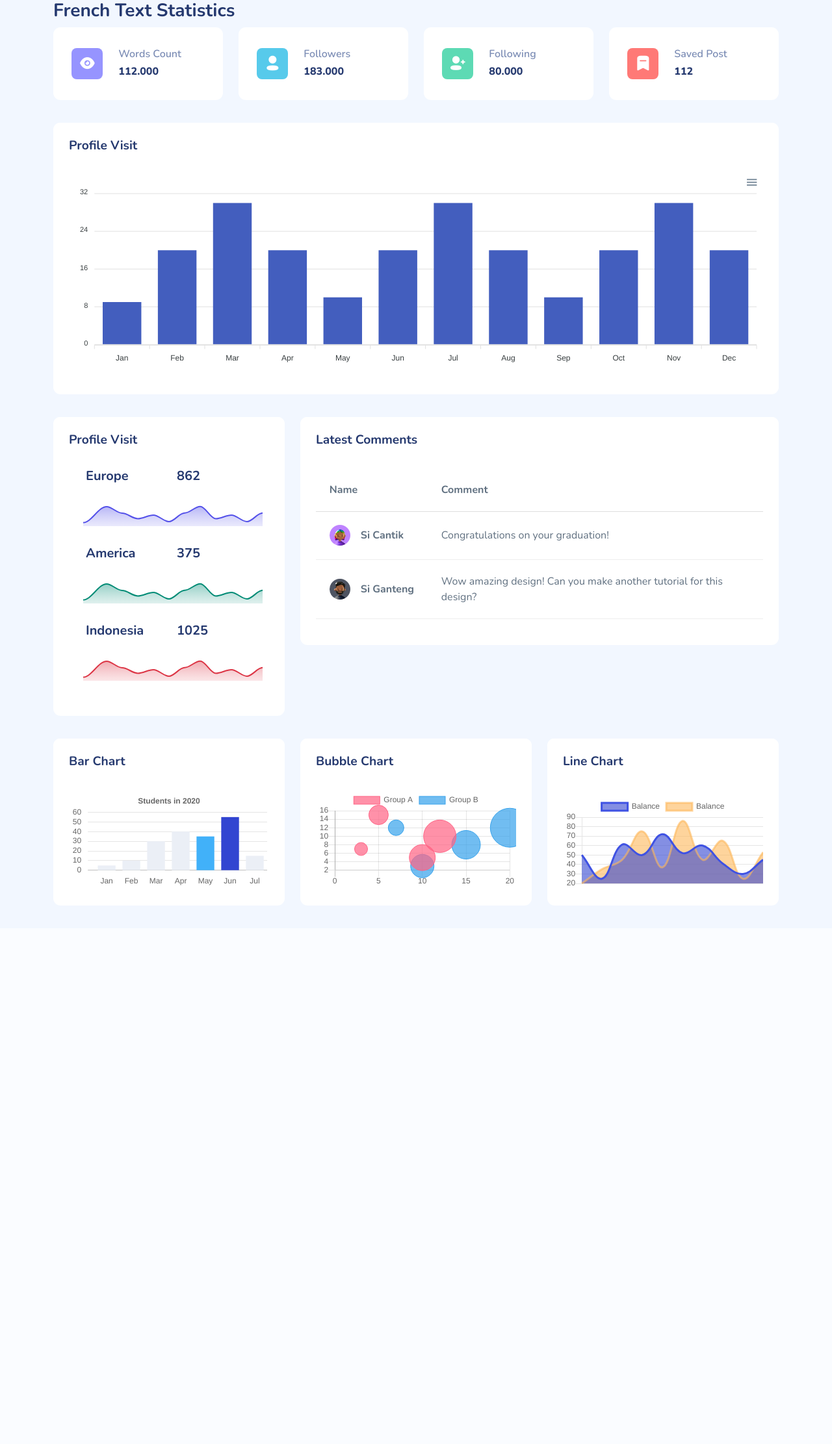
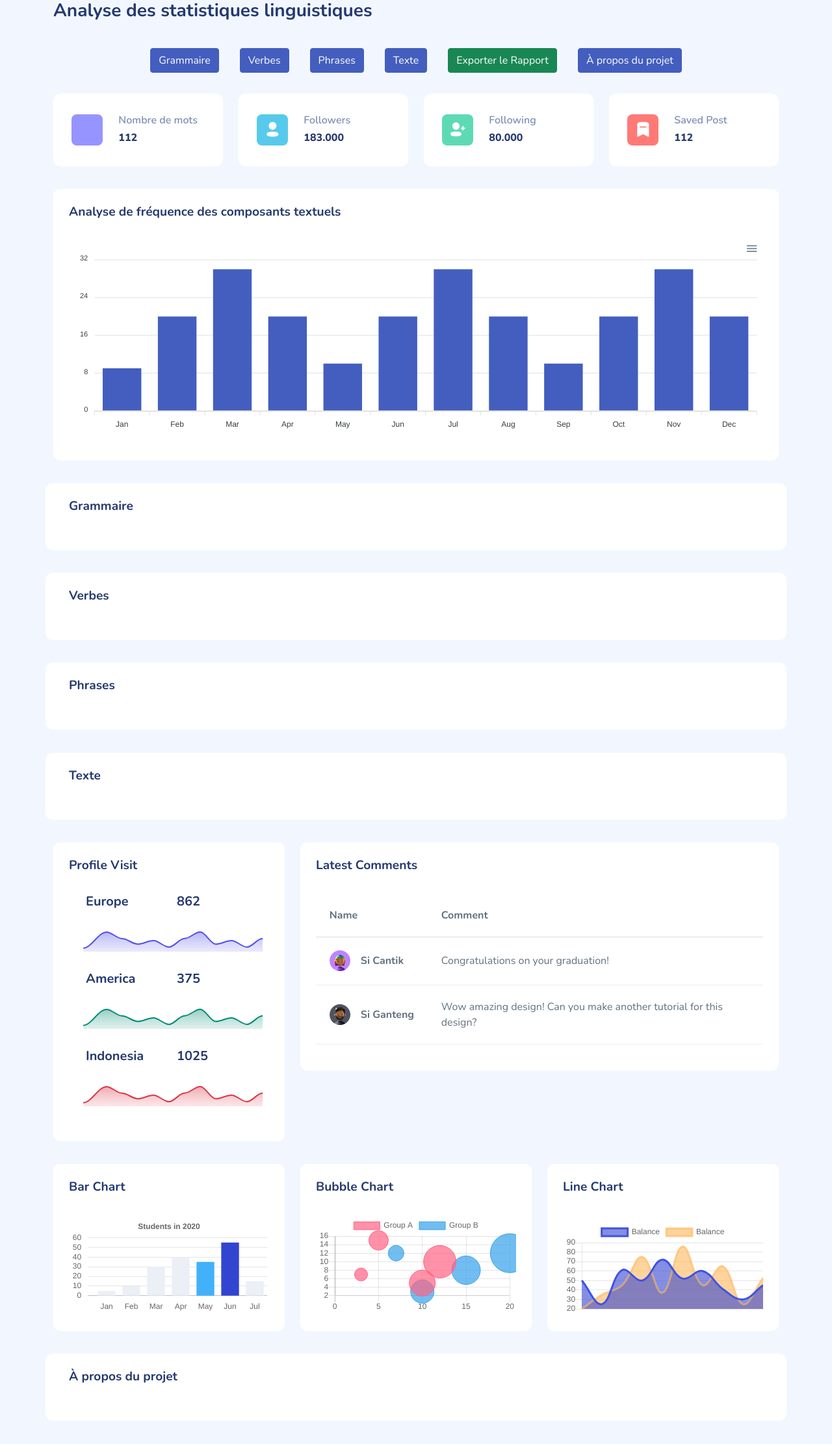
Before and after one commit to ayman-fdl/french-grammar-stats, a Django app: page /dashboard/ in a window 1280 px wide. Shown: the part 16-2239 px from the top of the page at 65% size. Before the commit the page ends 1380 px from the top, so only its background shows below. Run offline with Django 5.2, Linux system fonts and the light colour scheme; some libraries are stand-ins or nearby versions; some web fonts are replaced.

Commit message:
adding buttons for navigation

```diff
--- a/core/templates/chatbot.html
+++ b/core/templates/chatbot.html
@@ -18,6 +18,7 @@
         <button onclick="sendMessage()">
             <img src="{% static 'img/sendW.png' %}" alt="Envoyer">
         </button>
+        <button><a href="{% url 'dashboard' %}">Dash</a></button>
     </div>
     <script src="{% static 'js/script.js' %}"></script>
 </body>
--- a/core/templates/dashboard.html
+++ b/core/templates/dashboard.html
@@ -30,11 +30,31 @@
             </header>
 
             <div class="container">
-                <h3>French Text Statistics</h3>
+                <h3>Analyse des statistiques linguistiques</h3>
             </div>
             <div class="page-content container">
-                <section class="row"><!--   -->
+                <section class="row">
                     <div class="col">
+                        <div class="row justify-content-center">
+                            <div class="col-auto px-3 py-4-5">
+                                <a href="#grammaireSection" class="btn btn-primary">Grammaire</a>
+                            </div>
+                            <div class="col-auto px-3 py-4-5">
+                                <a href="#verbesSection" class="btn btn-primary">Verbes</a>
+                            </div>
+                            <div class="col-auto px-3 py-4-5">
+                                <a href="#phrasesSection" class="btn btn-primary">Phrases</a>
+                            </div>
+                            <div class="col-auto px-3 py-4-5">
+                                <a href="#texteSection" class="btn btn-primary">Texte</a>
+                            </div>
+                            <div class="col-auto px-3 py-4-5">
+                                <div class="btn btn-success">Exporter le Rapport</div>
+                            </div>
+                            <div class="col-auto px-3 py-4-5">
+                                <a href="#about" class="btn btn-primary">À propos du projet</a>
+                            </div>
+                        </div>
                         <div class="row">
                             <div class="col-6 col-lg-3 col-md-6">
                                 <div class="card">
@@ -42,12 +62,12 @@
                                         <div class="row">
                                             <div class="col-md-4">
                                                 <div class="stats-icon purple">
-                                                    <i class="iconly-boldShow"></i>
+                                                    <i class="iconly-boldBook"></i>
                                                 </div>
                                             </div>
                                             <div class="col-md-8">
-                                                <h6 class="text-muted font-semibold">Words Count</h6>
-                                                <h6 class="font-extrabold mb-0">112.000</h6>
+                                                <h6 class="text-muted font-semibold">Nombre de mots</h6>
+                                                <h6 class="font-extrabold mb-0">112</h6>
                                             </div>
                                         </div>
                                     </div>
@@ -109,12 +129,44 @@
                             <div class="col-12">
                                 <div class="card">
                                     <div class="card-header">
-                                        <h4>Profile Visit</h4>
+                                        <h4>Analyse de fréquence des composants textuels</h4>
                                     </div>
                                     <div class="card-body">
                                         <div id="chart-profile-visit"></div>
                                     </div>
                                 </div>
+                            </div>
+                        </div>
+                        <div id="grammaireSection" class="row">
+                            <div class="card">
+                                <div class="card-header">
+                                    <h4>Grammaire</h4>
+                                </div>
+                                <div class="card-body"></div>
+                            </div>
+                        </div>
+                        <div id="verbesSection" class="row">
+                            <div class="card">
+                                <div class="card-header">
+                                    <h4>Verbes</h4>
+                                </div>
+                                <div class="card-body"></div>
+                            </div>
+                        </div>
+                        <div id="phrasesSection" class="row">
+                            <div class="card">
+                                <div class="card-header">
+                                    <h4>Phrases</h4>
+                                </div>
+                                <div class="card-body"></div>
+                            </div>
+                        </div>
+                        <div id="texteSection" class="row">
+                            <div class="card">
+                                <div class="card-header">
+                                    <h4>Texte</h4>
+                                </div>
+                                <div class="card-body"></div>
                             </div>
                         </div>
                         <div class="row">
@@ -263,6 +315,14 @@
                                 </div>
                             </div>
                         </div>
+                        <div id="about" class="row">
+                            <div class="card">
+                                <div class="card-header">
+                                    <h4>À propos du projet</h4>
+                                </div>
+                                <div class="card-body"></div>
+                            </div>
+                        </div>
                     </div>
                 </section>
             </div>
--- a/core/urls.py
+++ b/core/urls.py
@@ -2,7 +2,7 @@ from django.urls import path
 from . import views
 
 urlpatterns = [
-    path('chatbot/', views.index, name='index'),
+    path('', views.index, name='index'),
     path('dashboard/', views.dashboard, name='dashboard'),
     path('submit/', views.handle_input, name='handle_input'),
 ]
```
Also changed, not shown: core/static/css/index.css (+5 -5 lines).
